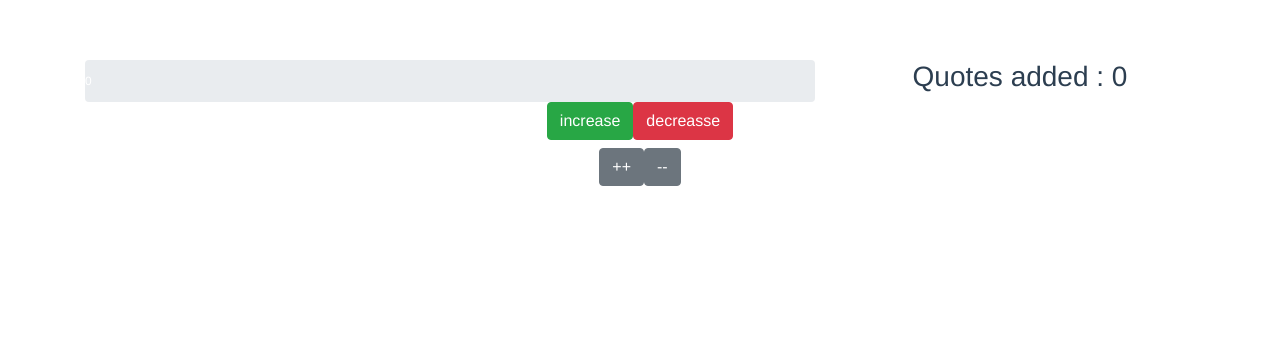
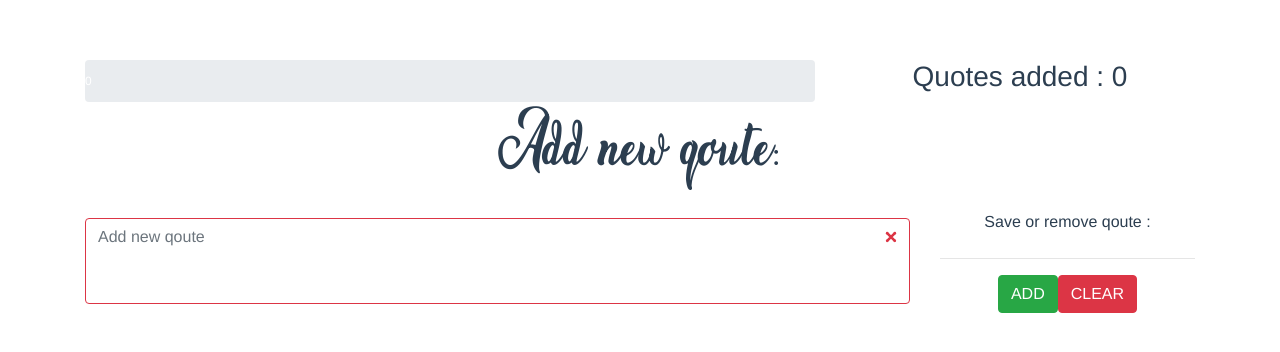
Before and after one commit to ngazic/vue-cool-quotes-app, a Vue app: page / in a window 1280 px wide. Shown: the top 352 px of the page. Built offline with nearby package versions, Linux system fonts and the light colour scheme.

Commit message:
added NewQoute component

```diff
--- a/src/App.vue
+++ b/src/App.vue
@@ -1,19 +1,22 @@
 <template>
   <div id="app">
     <quote-header></quote-header>
-    <hello-world></hello-world>
+    <div class="title">
+      <h2>Add new qoute:</h2>
+    </div>
+    <new-qoute></new-qoute>
   </div>
 </template>
 
 <script>
-import HelloWorld from "./components/HelloWorld.vue";
 import quoteHeader from "./components/shared/header.vue";
+import NewQoute from "./components/NewQoute";
 
 export default {
   name: "app",
   components: {
     quoteHeader,
-    HelloWorld
+    NewQoute
   }
 };
 </script>
@@ -26,5 +29,17 @@ export default {
   text-align: center;
   color: #2c3e50;
   margin-top: 60px;
+
+  .title {
+    padding: 15px;
+    margin:1rem;
+    font-family: "coolFont";
+  }
+
+}
+  @font-face {
+  font-family: coolFont;
+  src: url(./assets/fonts/Amsterdam-VwYy.ttf);
+  font-weight: bold;
 }
 </style>
--- a/src/components/HelloWorld.vue
+++ /dev/null
@@ -1,36 +0,0 @@
-<template>
-  <div class="hello">
-    <h1>{{ value }}</h1>
-    <b-button @click="addQuote">++</b-button>
-    <b-button @click="removeQuote">--</b-button>
-  </div>
-</template>
-
-<script>
-export default {
-  props: {
-    msg: String
-  },
-computed: {
-    value() {
-      // return this.$store.state.value;
-      return this.$store.getters.getCounterValue;
-    }
-  },
-  methods: {
-    addQuote() {
-      if (this.$store.state.value < 10) {
-        this.$store.state.value++;
-      }
-    },
-    removeQuote() {
-      if (this.$store.state.value > 0) {
-        this.$store.state.value--;
-      }
-    }
-  }
-};
-</script>
-
-<!-- Add "scoped" attribute to limit CSS to this component only -->
-<style scoped lang="scss"></style>
--- /dev/null
+++ b/src/components/NewQoute.vue
@@ -0,0 +1,63 @@
+<template>
+  <b-container>
+    <b-row align-v="center">
+      <b-col sm="8" md="9" lg="9">
+      <b-form-textarea
+      placeholder="Add new qoute"
+      :state="text.length >= 3"
+      v-model="text"
+      rows="3"
+      max-rows="8"
+      ></b-form-textarea>
+      </b-col>
+      <b-col sm="4" md="3" lg="3">
+      <label for="textarea-auto-height">Save or remove qoute :</label>
+      <hr>
+        <b-button variant="success" :disabled="counter >=10" @click="addNewQoute">ADD</b-button>
+        <b-button variant="danger"  @click="clear">CLEAR</b-button>
+      </b-col>
+    </b-row>
+  </b-container>
+</template>
+
+<script>
+import {mapActions} from "vuex";
+import {mapGetters} from "vuex";
+import * as types from "../store/types";
+
+export default {
+  data() {
+    return {
+    text: ''
+    }
+  },
+  computed: {
+    ...mapGetters({
+      counter: types.GET_COUNTER_VALUE
+    })
+  },
+  methods: {
+    ...mapActions({
+      increaseCounter: types.ACTION_INCREASE_COUNTER_VALUE,
+      addQoute: types.ACTION_ADD_QUOTE
+    }),
+    addNewQoute: function() {
+      this.increaseCounter();
+      //eslint-disable-next-line no-console
+      console.log('added new qoute successfully')
+      let iD = this.$store.state.qoutes.length;
+      //eslint-disable-next-line no-console
+      console.log(this);
+      this.addQoute({id: iD, text: this.text});
+      this.$data.text = "you saved it georgeinn ";
+    },
+    clear: function() {
+      this.text = '';
+    }
+  }
+};
+</script>
+
+<style scoped lang="scss">
+
+</style>
--- a/src/components/shared/header.vue
+++ b/src/components/shared/header.vue
@@ -18,14 +18,11 @@
         </b-col>
       </b-row>
     </b-container>
-    <b-button variant="success" @click="addQuote">increase</b-button>
-    <b-button variant="danger" @click="removeQuote(3)">decreasse</b-button>
   </div>
 </template>
 
 <script>
 import { mapGetters } from 'vuex';
-import { mapActions } from 'vuex';
 import * as types from "../../store/types";
 export default {
   data() {
@@ -38,12 +35,6 @@ export default {
      getCounterValue: types.GET_COUNTER_VALUE,
      maxCounterValue: types.GET_MAX_COUNTER_VALUE
    })
-  },
-  methods: {
-    ...mapActions({
-      addQuote: types.ACTION_INCREASE_COUNTER_VALUE,
-      removeQuote: types.ACTION_DECREASE_COUNTER_VALUE
-    })
   }
 };
 </script>
--- a/src/store/actions.js
+++ b/src/store/actions.js
@@ -7,5 +7,8 @@ export default {
   },
   [types.ACTION_INCREASE_COUNTER_VALUE]: ({ commit }, incrementBy) => {
     commit(types.MUTATE_INCREASE_COUNTER_VALUE, incrementBy);
+  },
+  [types.ACTION_ADD_QUOTE]: ({ commit }, quote) => {
+    commit(types.MUTATE_ADD_QUOTE, quote);
   }
 };
--- a/src/store/index.js
+++ b/src/store/index.js
@@ -9,7 +9,8 @@ Vue.use(Vuex);
 export default new Vuex.Store({
   state: {
     value: 0,
-    max: 10
+    max: 10,
+    qoutes: []
   },
   mutations,
   actions,
--- a/src/store/mutations.js
+++ b/src/store/mutations.js
@@ -13,6 +13,10 @@ export default {
     if (state.value - val >= 0) {
       state.value -= val;
     }
+  },
+  [types.MUTATE_ADD_QUOTE]: function (state,quote) {
+    // console.log('this is the mutation add qooute ');
+    state.qoutes.push(quote);
   }
 
 }
--- a/src/store/types.js
+++ b/src/store/types.js
@@ -6,7 +6,11 @@ export const GET_MAX_COUNTER_VALUE = "shared/GET_MAX_COUNTER_VALUE";
 //Mutations
 export const MUTATE_INCREASE_COUNTER_VALUE = "shared/MUTATE_INCREASE_COUNTER_VALUE";
 export const MUTATE_DECREASE_COUNTER_VALUE = "shared/MUTATE_DECREASE_COUNTER_VALUE";
+export const MUTATE_ADD_QUOTE = "shared/MUTATE_ADD_QUOTE";
+export const MUTATE_REMOVE_QOUTE = "shared/MUTATE_REMOVE_QOUTE";
 
 //Actions
 export const ACTION_INCREASE_COUNTER_VALUE = "shared/ACTION_INCREASE_COUNTER_VALUE";
 export const ACTION_DECREASE_COUNTER_VALUE = "shared/ACTION_DECREASE_COUNTER_VALUE";
+export const ACTION_ADD_QUOTE = "shared/ACTION_ADD_QUOTE";
+export const ACTION_REMOVE_QOUTE = "shared/ACTION_REMOVE_QOUTE";
```
Also changed, not shown: src/assets/fonts/Amsterdam-VwYy.ttf (added).
